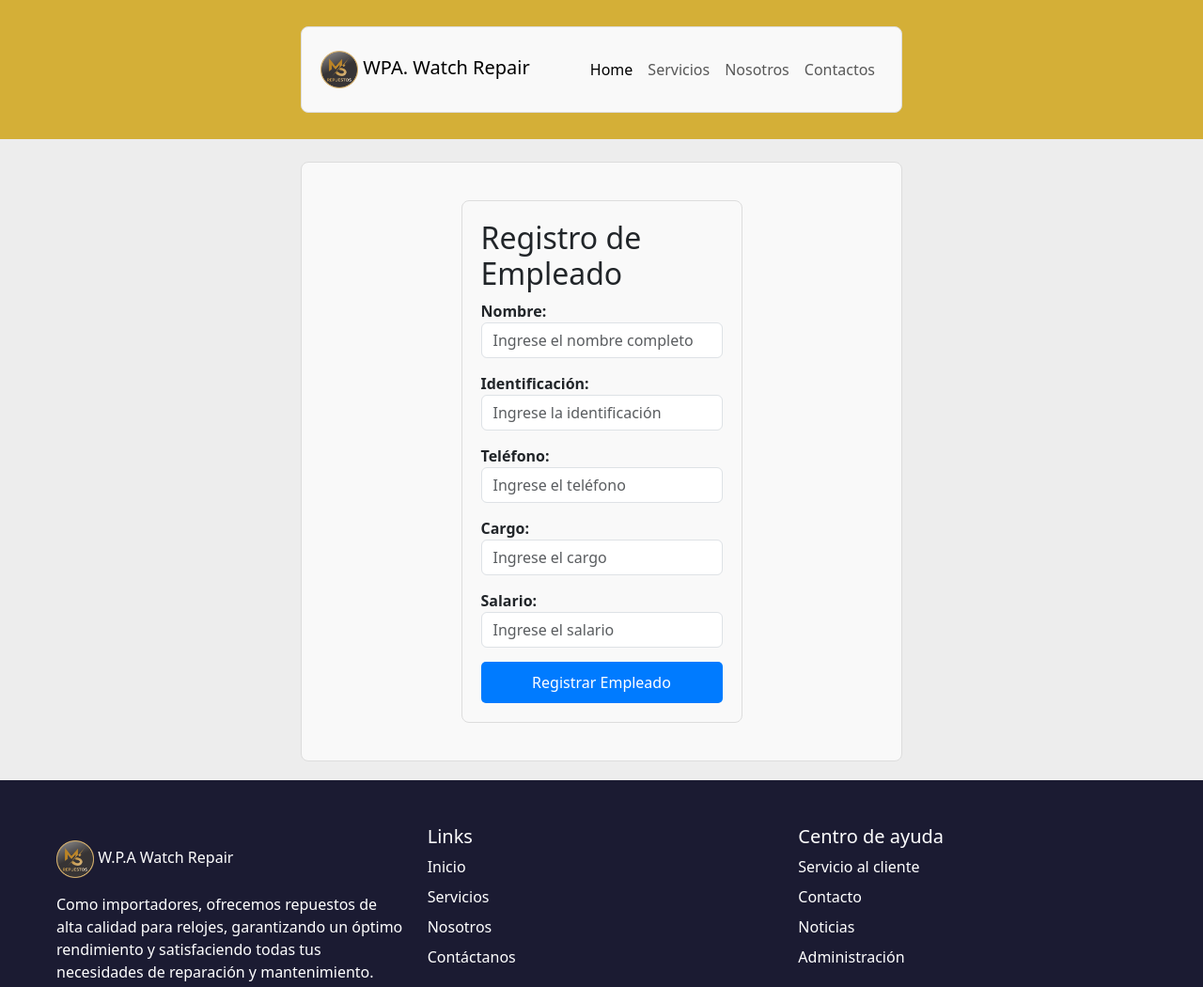
After one commit to wilder78/repositorioDjango, a Django app: page /register_employee/ in a window 1280 px wide. The commit adds this page. Shown: the top 1050 px of the page at 94% size. Run offline with Django 5.2, Linux system fonts and the light colour scheme; some web fonts are replaced.

Commit message:
Decodificadas los formularios para registrar relojes, empleados, clientes,

```diff
--- a/watchRepair/services/forms.py
+++ b/watchRepair/services/forms.py
@@ -1,6 +1,42 @@
 from django import forms
-from .models import Customer
+from .models import MechanicalWatch, QuartzWatch, SmartWatch, Customer, Employee
 
+# ===============================/ Codigo formulario para registrar relojes /======================== #
+class MechanicalWatchForm(forms.ModelForm):
+    class Meta:
+        model = MechanicalWatch
+        fields = ['brand', 'model', 'type_of_machinery', 'winding_type']
+        labels = {
+            'brand': 'Marca',
+            'model': 'Modelo',
+            'type_of_machinery': 'Tipo de Maquinaria',
+            'winding_type': 'Tipo de Cuerda'
+        }
+
+class QuartzWatchForm(forms.ModelForm):
+    class Meta:
+        model = QuartzWatch
+        fields = ['brand', 'model', 'type_of_machinery', 'battery_life']
+        labels = {
+            'brand': 'Marca',
+            'model': 'Modelo',
+            'type_of_machinery': 'Tipo de Maquinaria',
+            'battery_life': 'Vida Útil de la Batería (años)'
+        }
+
+class SmartWatchForm(forms.ModelForm):
+    class Meta:
+        model = SmartWatch
+        fields = ['brand', 'model', 'type_of_machinery', 'os', 'connectivity']
+        labels = {
+            'brand': 'Marca',
+            'model': 'Modelo',
+            'type_of_machinery': 'Tipo de Maquinaria',
+            'os': 'Sistema Operativo',
+            'connectivity': 'Conectividad'
+        }
+
+# ===============================/ Codigo formulario para registrar clientes /======================== #
 class CustomerForm(forms.ModelForm):
     class Meta:
         model = Customer
@@ -14,3 +50,31 @@ class CustomerForm(forms.ModelForm):
         if Customer.objects.filter(identification=identification).exclude(pk=self.instance.pk).exists():
             raise forms.ValidationError("Ya existe un cliente con esta identificación.")
         return identification
+
+
+# ===============================/ Codigo formulario para registrar empleados /======================== #
+class EmployeeForm(forms.ModelForm):
+    class Meta:
+        model = Employee
+        fields = ['name', 'identification', 'phone', 'post', 'salary']
+        labels = {
+            'name': 'Nombre Completo',
+            'identification': 'Número de Identificación',
+            'phone': 'Teléfono',
+            'post': 'Cargo',
+            'salary': 'Salario',
+        }
+        widgets = {
+            'name': forms.TextInput(attrs={'class': 'form-control', 'placeholder': 'Ingrese el nombre completo'}),
+            'identification': forms.TextInput(attrs={'class': 'form-control', 'placeholder': 'Ingrese la identificación'}),
+            'phone': forms.TextInput(attrs={'class': 'form-control', 'placeholder': 'Ingrese el teléfono'}),
+            'post': forms.TextInput(attrs={'class': 'form-control', 'placeholder': 'Ingrese el cargo'}),
+            'salary': forms.NumberInput(attrs={'class': 'form-control', 'placeholder': 'Ingrese el salario'}),
+        }
+
+    def clean_identification(self):
+        """Verifica si la identificación ya existe en la base de datos."""
+        identification = self.cleaned_data.get('identification')
+        if Employee.objects.filter(identification=identification).exists():
+            raise forms.ValidationError("Ya existe un empleado con esta identificación.")
+        return identification
--- a/watchRepair/services/views.py
+++ b/watchRepair/services/views.py
@@ -1,6 +1,6 @@
 from django.shortcuts import render, redirect
 from django.contrib import messages
-from .forms import CustomerForm
+from .forms import CustomerForm, EmployeeForm
 
 
 # ===============================/ Página inicial Home /======================== #
@@ -19,7 +19,8 @@ def contactUs(request):
 def services(request):
     return render(request, 'services.html')  # Página de Servicios
 
-# ===============================/ Página Servicios /======================== #
+
+# ===============================/ Página clientes /======================== #
 def register_customer(request):
     if request.method == 'POST':
         form = CustomerForm(request.POST)
@@ -33,3 +34,51 @@ def register_customer(request):
         form = CustomerForm()  # Si no es POST, renderiza el formulario vacío
 
     return render(request, 'register_customer.html', {'form': form})
+
+
+# ===============================/ Página registrar empleados /======================== #
+def register_employee(request):
+    if request.method == 'POST':
+        form = EmployeeForm(request.POST)
+        if form.is_valid():
+            form.save()  # Guarda el empleado en la base de datos
+            return redirect('home')  # Redirige a la página de inicio o éxito
+    else:
+        form = EmployeeForm()  # Si no es POST, renderiza el formulario vacío
+
+    return render(request, 'register_employee.html', {'form': form})
+
+# ===============================/ Página registrar relojes /======================== #
+from django.shortcuts import render, redirect
+from .forms import MechanicalWatchForm, QuartzWatchForm, SmartWatchForm
+
+def register_watch(request):
+    """Vista para registrar un reloj de cualquier tipo."""
+    if request.method == 'POST':
+        watch_type = request.POST.get('watch_type')  # Obtiene el tipo de reloj seleccionado
+
+        # Selecciona el formulario adecuado según el tipo de reloj
+        if watch_type == 'mechanical':
+            form = MechanicalWatchForm(request.POST)
+        elif watch_type == 'quartz':
+            form = QuartzWatchForm(request.POST)
+        elif watch_type == 'smart':
+            form = SmartWatchForm(request.POST)
+        else:
+            form = None
+
+        if form and form.is_valid():
+            form.save()
+            return redirect('home')  # Redirige a la página principal después del registro
+
+    else:
+        # Si es una solicitud GET, se crean formularios vacíos para cada tipo de reloj
+        mechanical_form = MechanicalWatchForm()
+        quartz_form = QuartzWatchForm()
+        smart_form = SmartWatchForm()
+
+    return render(request, 'register_watch.html', {
+        'mechanical_form': mechanical_form,
+        'quartz_form': quartz_form,
+        'smart_form': smart_form
+    })
--- a/watchRepair/static/css/styles.css
+++ b/watchRepair/static/css/styles.css
@@ -174,3 +174,40 @@ footer .navbar-brand img {
     text-align: center;
     padding: 1.5rem;
 }
+
+
+/* ===========================
+    Pagina registrar empleados
+=========================== */
+.container {
+    width: 50%;
+    margin: 20px auto;
+    padding: 20px;
+    border: 1px solid #ddd;
+    border-radius: 8px;
+    background-color: #f9f9f9;
+}
+.form-container {
+    display: flex;
+    flex-direction: column;
+    gap: 15px;
+}
+.form-group {
+    display: flex;
+    flex-direction: column;
+}
+.form-group label {
+    font-weight: bold;
+}
+.btn-submit {
+    background-color: #007bff;
+    color: white;
+    padding: 10px;
+    border: none;
+    border-radius: 5px;
+    cursor: pointer;
+    font-size: 16px;
+}
+.btn-submit:hover {
+    background-color: #0056b3;
+}
--- /dev/null
+++ b/watchRepair/templates/register_employee.html
@@ -0,0 +1,40 @@
+{% extends "bases/base.html" %}
+{% load static %}  <!-- Cargar archivos estáticos de Django -->
+
+{% block title %}Registro de Empleado - Watch Repair{% endblock %}
+
+{% block content %}
+    <div class="container">
+        <h2>Registro de Empleado</h2>
+        <form method="post" class="form-container">
+            {% csrf_token %}
+
+            <div class="form-group">
+                <label for="{{ form.name.id_for_label }}">Nombre:</label>
+                {{ form.name }}
+            </div>
+
+            <div class="form-group">
+                <label for="{{ form.identification.id_for_label }}">Identificación:</label>
+                {{ form.identification }}
+            </div>
+
+            <div class="form-group">
+                <label for="{{ form.phone.id_for_label }}">Teléfono:</label>
+                {{ form.phone }}
+            </div>
+
+            <div class="form-group">
+                <label for="{{ form.post.id_for_label }}">Cargo:</label>
+                {{ form.post }}
+            </div>
+
+            <div class="form-group">
+                <label for="{{ form.salary.id_for_label }}">Salario:</label>
+                {{ form.salary }}
+            </div>
+
+            <button type="submit" class="btn-submit">Registrar Empleado</button>
+        </form>
+    </div>
+{% endblock %}
--- a/watchRepair/watchRepair/urls.py
+++ b/watchRepair/watchRepair/urls.py
@@ -16,13 +16,15 @@ Including another URLconf
 """
 from django.contrib import admin
 from django.urls import path
-from services.views import home, aboutUs, contactUs, services, register_customer  # Importamos las nuevas vistas
+from services.views import home, aboutUs, contactUs, services, register_customer, register_employee, register_watch  # Importamos las nuevas vistas
 
 urlpatterns = [
     path('', home, name='home'),
     path('aboutUs/', aboutUs, name='aboutUs'),
     path('contactUs/', contactUs, name='contactUs'),
     path('services/', services, name='services'),
-    path('register/', register_customer, name='register_customer'),
+    path('register_customer/', register_customer, name='register_customer'),
+    path('register_employee/', register_employee, name='register_employee'),
+    path("register_watch/", register_watch, name="register_watch"),  # Ruta para registrar relojes
     path('admin/', admin.site.urls),
 ]
```
Also changed, not shown: watchRepair/templates/register_watch.html (added, +60 -0 lines).
